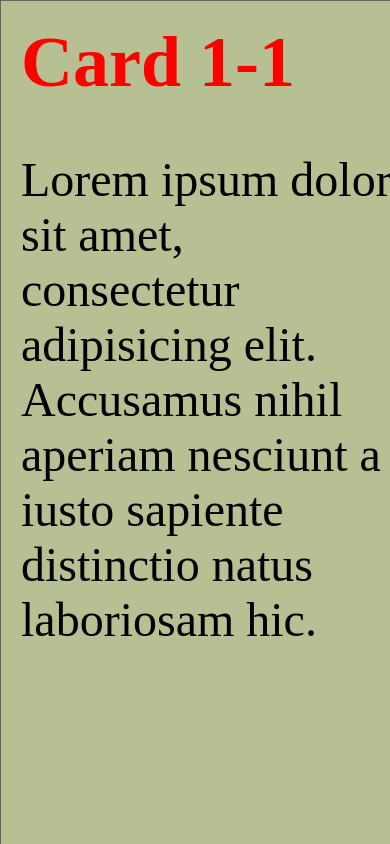
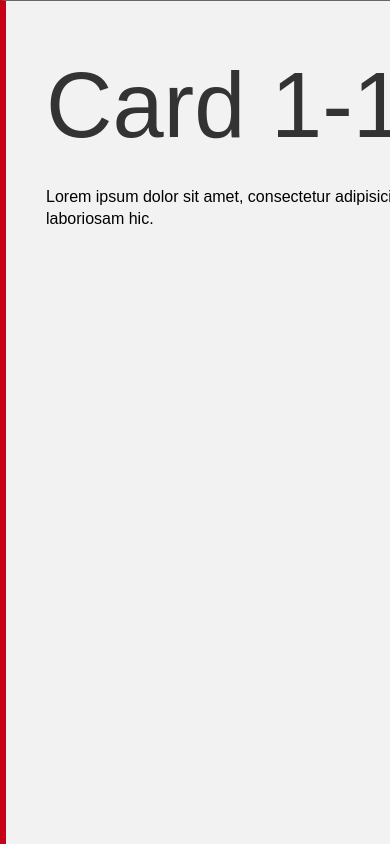
Before and after one commit to claudioccm/deck, a plain HTML site: page sandbox.html in a window 390 px wide. Drawn offline with Linux system fonts and the light colour scheme.

Commit message:
Fixed card width for iphone 6
now fonts are off due to zoom.

```diff
--- a/scripts.js
+++ b/scripts.js
@@ -11,19 +11,22 @@ var max_columns = getMaxColumn();
 var viewport = {};
 viewport.height = $(window).height(); // returns height of browser viewport
 viewport.width = $(window).width(); // returns width of browser viewport
-// viewport.height = 904;
-// viewport.width = 562;
+// viewport.height = 667; // returns height of browser viewport
+// viewport.width = 375; // returns width of browser viewport
 console.log(viewport);
 
 $('.viewport').width(viewport.width).height(viewport.height); // Sets the .viewport element dimensions to the device dimensions
-$('.b-card').width(viewport.width).height(viewport.height - 40); // Sets the .b-card element dimensions to the device dimensions
+
+
+
+
 
 // Set the active card
-$('#' + current_position).addClass('m-active');
+$('#'+current_position).addClass('m-active');
 
 // Set .content width
 var deck = $('.content');
-deck.width(max_columns * (viewport.width + 100));
+deck.width(max_columns * viewport.width);
 
 
 // Gets the total number of rows
@@ -71,7 +74,7 @@ slide.swipeLeft(function() {
 		$('.m-active').removeClass('m-active');
 		$(target_card).addClass('m-active');
 
-		$('.content').css({'left': '-=' + viewport.width + 'px'});
+		$('.content').css({'left': '-=' + viewport.width}, 0);
 	} else {
 		console.log('Last Card!')
 	}
@@ -91,7 +94,7 @@ slide.swipeRight(function() {
 		$('.m-active').removeClass('m-active');
 		$(target_card).addClass('m-active');
 
-		$('.content').css({'left': '+=' + viewport.width + 'px' });
+		$('.content').css({'left': '+=' + viewport.width}, 0);
 	} else {
 		console.log('First Card!')
 	}
@@ -110,7 +113,7 @@ slide.swipeUp(function() {
 		$('.m-active').removeClass('m-active');
 		$(target_card).addClass('m-active');
 
-		$('.content').css({'top': '-=' + viewport.height + 'px', 'left': '0px'});
+		$('.content').css({'top': '-=' + viewport.height, 'left': '0px'}, 0);
 	} else {
 		console.log('Last Row!')
 	}
@@ -129,7 +132,7 @@ slide.swipeDown(function() {
 		$('.m-active').removeClass('m-active');
 		$(target_card).addClass('m-active');
 
-		$('.content').css({'top': '+=' + viewport.height + 'px', 'left': '0px'});
+		$('.content').css({'top': '+=' + viewport.height, 'left': '0px'}, 0);
 	} else {
 		console.log('First Row!')
 	}
@@ -140,3 +143,14 @@ slide.swipeDown(function() {
 });
 
 // console.log('ROW LENGTH: ' + row_len);
+
+
+
+
+
+
+// $("#swipe").swipe({
+//   swipeLeft:function(event, direction, distance, duration, fingerCount) {
+//     //This only fires when the user swipes left
+//   }
+// });
--- a/styles.scss
+++ b/styles.scss
@@ -1,6 +1,16 @@
+$blue: #3FA9F5;
+$red: #C60018;
+$green: #337C09;
+
+
+
 body {
 	margin: 0;
 	padding: 0;
+	font-family: sans-serif;
+	font-weight: 200;
+	line-height: 1.4;
+	font-size: 16px;
 }
 
 h1 {
@@ -8,8 +18,10 @@ h1 {
 }
 
 .viewport {
+	width: 960px;
+	height: 1704px;
 	overflow: hidden;
-	background-color: rgba(255, 0, 0, 0.2);
+	// background-color: rgba(255, 0, 0, 0.2);
 	position: relative;
 }
 
@@ -26,24 +38,26 @@ h1 {
 }
 
 .b-card {
-	// height: 1704px;
-	// width: 960px;
-	background-color: rgba(0,0,0,0.1);
+	height: 1576px;
+	width: 980px;
+	background-color: rgba(0, 0, 0, 0.05);
 	box-sizing: border-box;
-	padding: 20px;
+	padding: 40px;
 	border: 1px solid #666;
 	float: left;
+	border-left: 6px solid #333;
 
 	h1 {
-		font-size: 72px;
+		font-size: 92px;
+		font-weight: 100;
 	}
 	p {
-		font-size: 48px;
+
 	}
 
 	&.m-active {
 		h1 {
-			color: red;
+			color: #333;
 		}
 	}
 }
@@ -52,9 +66,9 @@ h1 {
 
 
 // Auxiliary Styles
-.row-1 { background-color: rgba(0, 255, 0, 0.2); }
-.row-2 { background-color: rgba(0, 0, 255, 0.2); }
-.row-3 { background-color: rgba(0, 255, 255, 0.2); }
+.row-1 .b-card { border-left-color: $red;}
+.row-2 .b-card { border-left-color: $blue; }
+.row-3 .b-card { border-left-color: $green; }
 
 .controls {
 	text-align: center;
```
Also changed, not shown: styles.css.
